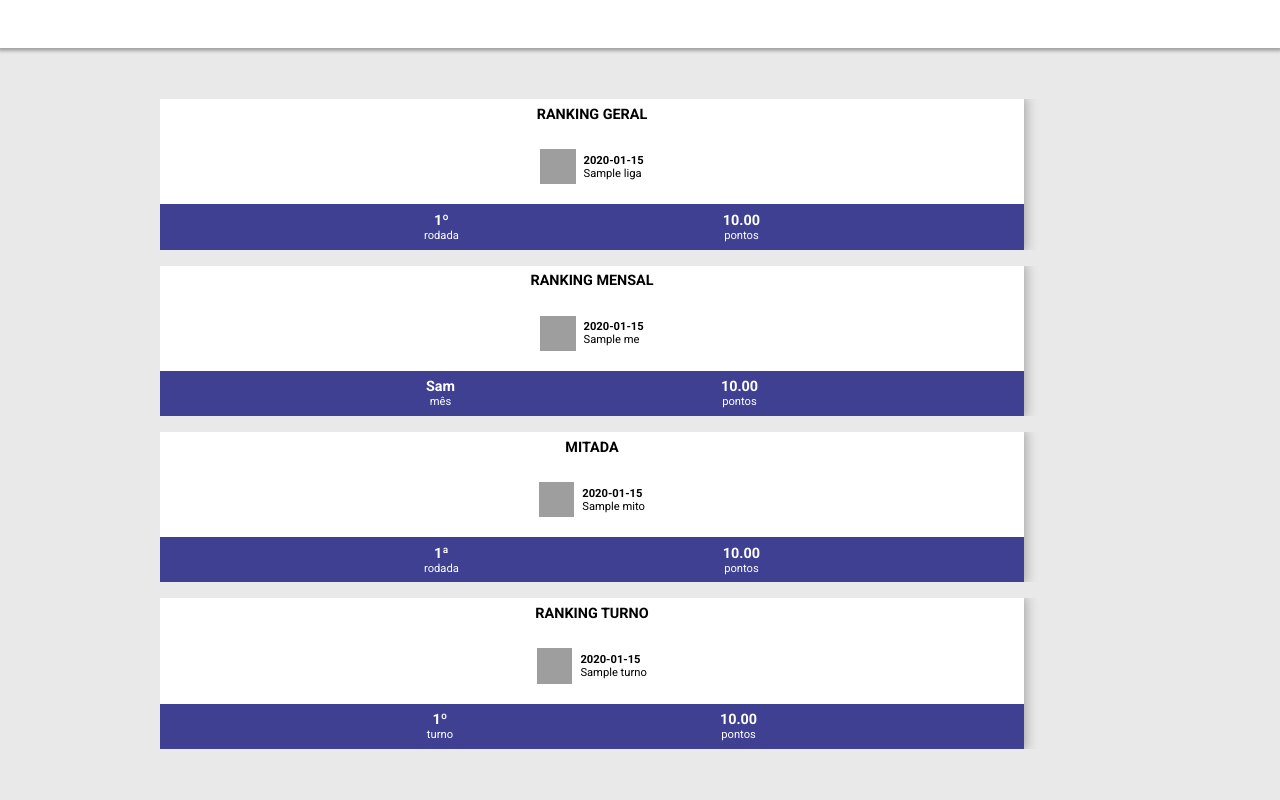
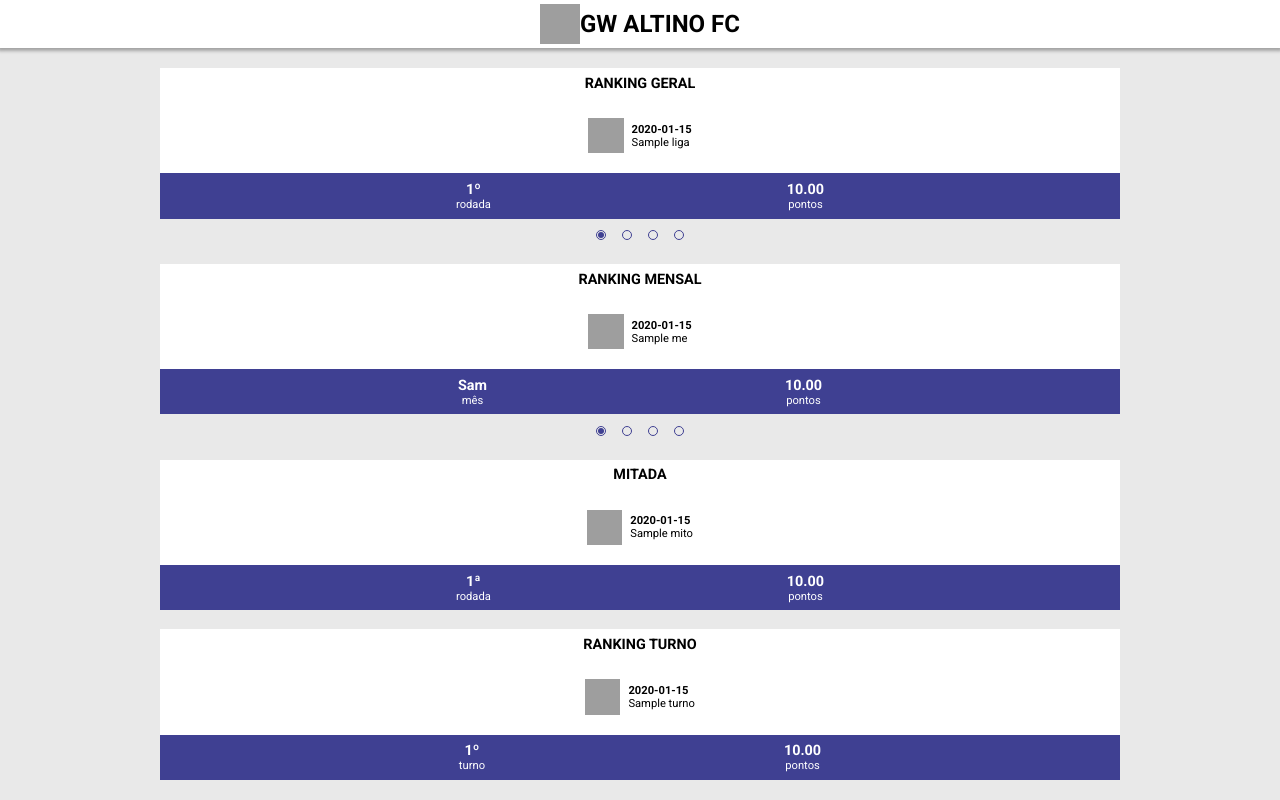
Before and after one commit to weversousa/cartolafcgw, a Flask app: page /dashboard in a window 1280 px wide. Run offline with Flask 2, Linux system fonts and the light colour scheme; tables that the repository leaves empty hold one stand-in row (values such as "Sample post"); grey boxes are pictures that could not be loaded.

Commit message:
alter css

```diff
--- a/cartolafcgw/static/css/components.css
+++ b/cartolafcgw/static/css/components.css
@@ -1,6 +1,6 @@
 .c-card {
     height: 100%;
-    width: 90%;
+    width: 100%;
     display: flex;
     flex-direction: column;
     box-shadow: 0 0 0.7rem 0.1rem rgba(0, 0, 0, 0.3);
--- a/cartolafcgw/static/css/global.css
+++ b/cartolafcgw/static/css/global.css
@@ -13,6 +13,18 @@ header {
     width: 100vw;
     background-color: var(--ligth);
     box-shadow: 0 0.1rem 0.2rem 0.1rem rgba(0, 0, 0, 0.3);
+    display: flex;
+    align-items: center;
+    justify-content: center;
+}
+
+header h1 {
+    font-size: 1.5rem;
+}
+
+header img {
+    height: 2.5rem;
+    width: 2.5rem;
 }
 
 main {
@@ -21,7 +33,7 @@ main {
 
     display: flex;
     flex-direction: column;
-    gap: 1rem;
+    gap: 1.2rem;
     align-items: center;
     justify-content: center;
 }
@@ -35,6 +47,32 @@ main section {
     overflow-x: auto;
 }
 
+main section.indicator {
+    height: 2%;
+    display: flex;
+    justify-content: center;
+    margin-top: -0.5rem;
+}
+
+main section.indicator span {
+    height: 0.5rem;
+    width: 0.5rem;
+    display: flex;
+    align-items: center;
+    justify-content: center;
+    border: 1px solid var(--primary);
+    border-radius: 50%;
+}
+
+main section.indicator span.active:after {
+    content: '';
+    height: 75%;
+    width: 75%;
+    background-color: var(--primary);
+    border-radius: 50%;
+    transition: 1.0s;
+}
+
 main section.wrapper {
     cursor: grab;
     scroll-snap-type: x mandatory;
--- a/cartolafcgw/templates/dashboard.html
+++ b/cartolafcgw/templates/dashboard.html
@@ -3,13 +3,14 @@
 {% block title %}{{ title }}{% endblock %}
 
 {% block header %}
-
+<img src="https://s3.glbimg.com/v1/AUTH_58d78b787ec34892b5aaa0c7a146155f/cartola_svg_164/flamula/23/27/53/0075132320200722092753" alt="">
+<h1>GW ALTINO FC</h1>
 {% endblock %}
 
 {% block main %}
-<section class="wrapper">
+<section id="wrapperLiga" class="wrapper">
     {% for usuario in ranking_liga %}
-    <div class="c-card">
+    <div posicao="{{ loop.index }}" class="c-card">
         <div class="c-card__title">
             <h2>RANKING GERAL</h2>
         </div>
@@ -33,9 +34,15 @@
     </div>
     {% endfor %}
 </section>
-<section class="wrapper">
+<section id="indicatorLiga" class="indicator">
+    <span posicao="1" class="active"></span>
+    <span posicao="2"></span>
+    <span posicao="3"></span>
+    <span posicao="4"></span>
+</section>
+<section id="wrapperMes" class="wrapper">
     {% for usuario in ranking_mes %}
-    <div class="c-card">
+    <div posicao="{{ loop.index }}" class="c-card">
         <div class="c-card__title">
             <h2>RANKING MENSAL</h2>
         </div>
@@ -58,6 +65,12 @@
         </div>
     </div>
     {% endfor %}
+</section>
+<section id="indicatorMes" class="indicator">
+    <span posicao="1" class="active"></span>
+    <span posicao="2"></span>
+    <span posicao="3"></span>
+    <span posicao="4"></span>
 </section>
 <section>
     <div class="c-card">
```
Also changed, not shown: cartolafcgw/static/js/main.js (+27 -35 lines).
